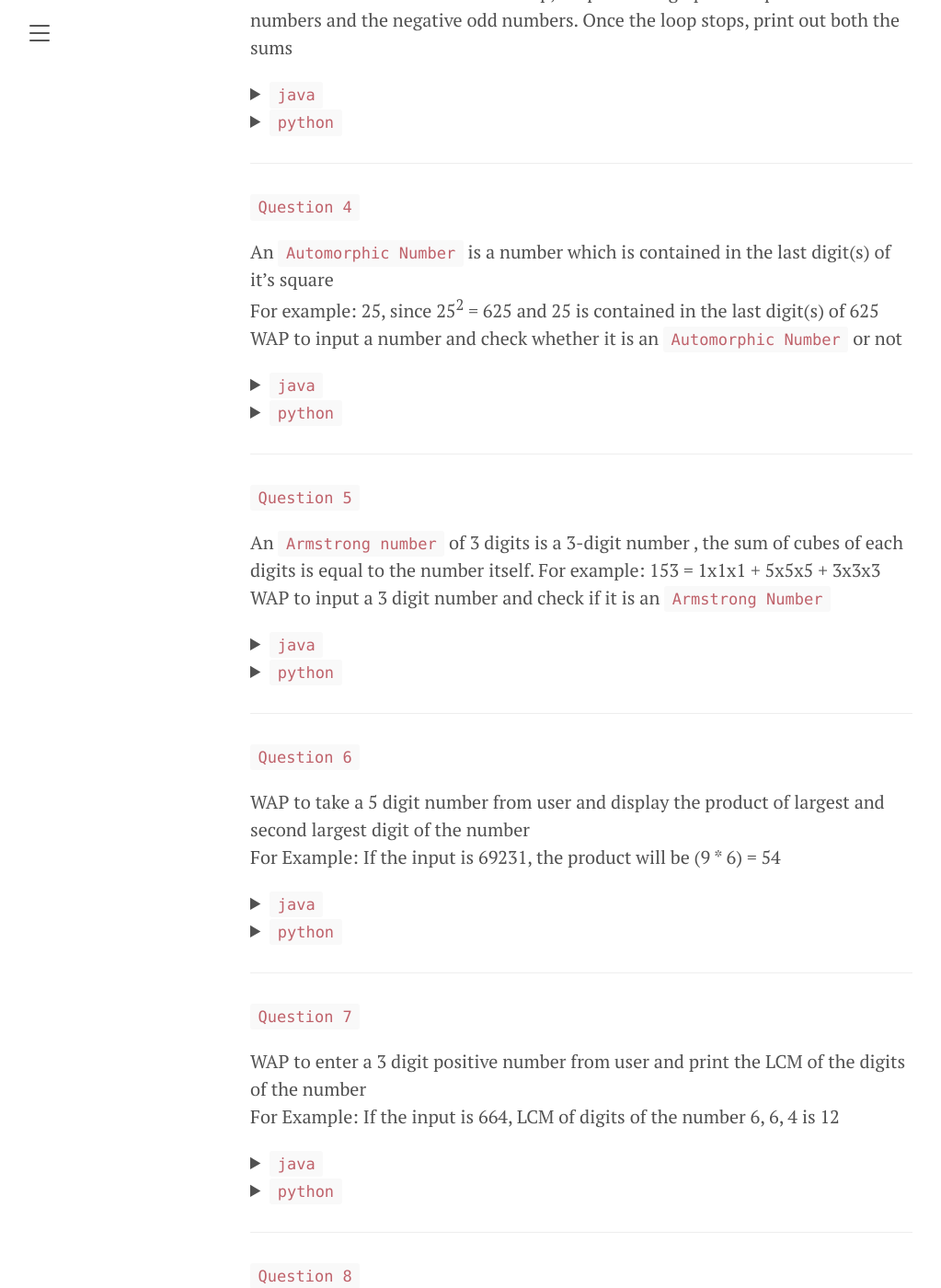
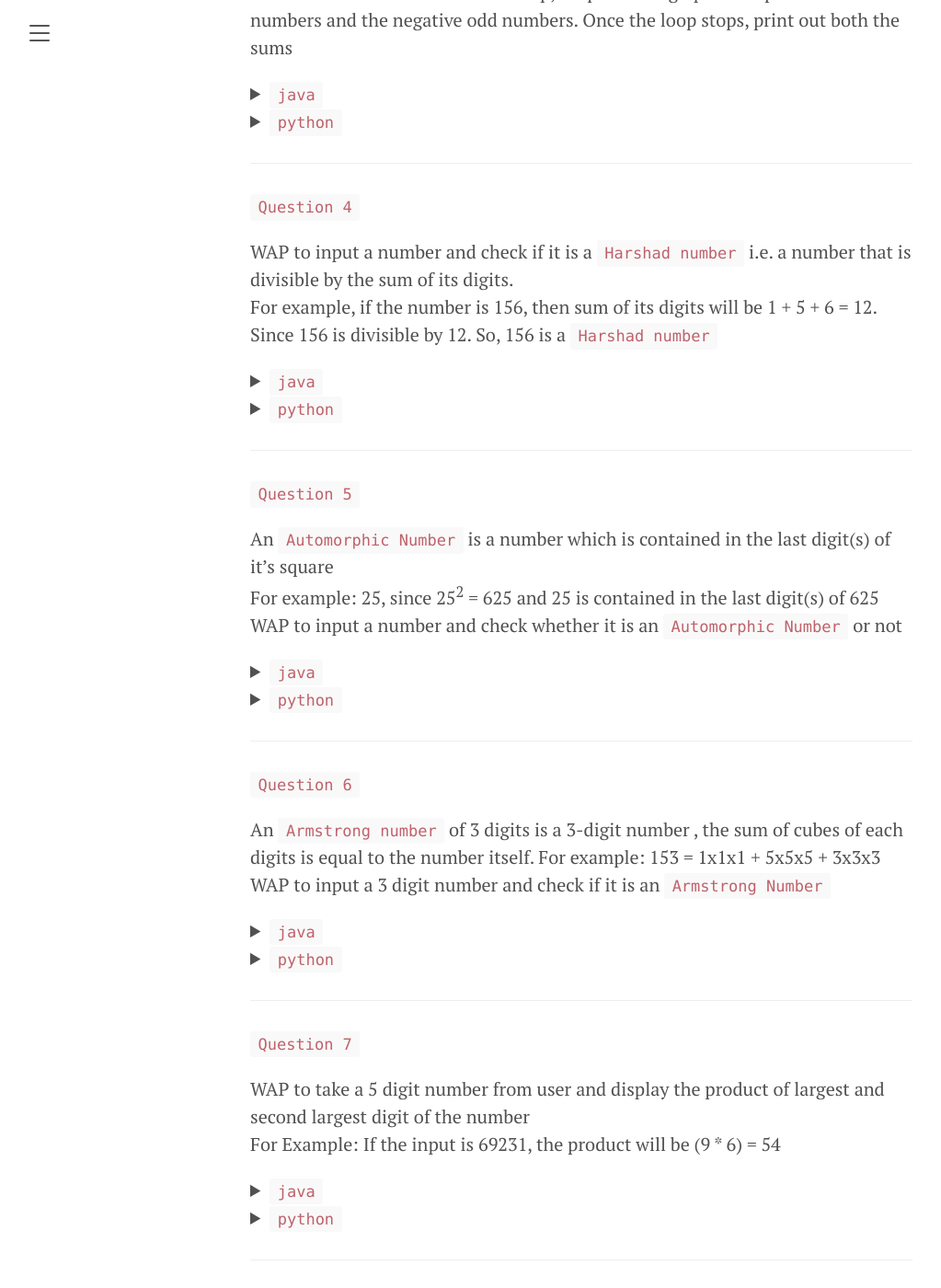
Before and after one commit to banutsav/himucode, a Jekyll site: the page built from docs/_posts/2021-06-19-while-loop.md, in a window 1280 px wide and 1400 px high, scrolled down 971 px. Shown: the whole window at 92% size, without its empty margins (8-1031 px from the left). Built offline with Jekyll 4.4.1, drawn with Linux system fonts in a browser that asks for light colours; some of the changed text lies outside the part shown.

Commit message:
added question for harshad number

```diff
--- a/docs/_config.yml
+++ b/docs/_config.yml
@@ -6,8 +6,8 @@ description:         'This website is a collection of questions and answers for
 just starting to program. If you want to schedule online classes for your kids
 then Get in Touch'
 
-url:                 "https://banutsav.github.io"
-baseurl:             "/himucode"
+url:                 "" #"https://banutsav.github.io"
+baseurl:             "" #"/himucode"
 paginate:            5
 permalink:           pretty
 
--- a/docs/_data/while_loop.yaml
+++ b/docs/_data/while_loop.yaml
@@ -141,6 +141,56 @@ programs:
 
     print("sum of +ve even numbers : ", pe)
     print("sum of -ve odd numbers : ", no)
+
+- title: |
+    WAP to input a number and check if it is a `Harshad number` i.e. a number that
+     is divisible by the sum of its digits.<br>
+    For example, if the number is 156, then sum of its digits will be 1 + 5 + 6 = 12.
+    Since 156 is divisible by 12. So, 156 is a `Harshad number`
+
+  code: |
+
+    import java.util.*;
+    public class MyClass {
+      public static void main(String args[]) {
+
+      Scanner sc = new Scanner(System.in);
+      int rem = 0, sum = 0, n, num;
+      System.out.println("Enter a Number");
+      num = sc.nextInt();
+
+      //Make a copy of num and store it in variable n
+      n = num;
+
+      //Calculates sum of digits
+      while(num > 0)
+      {
+          rem = num % 10;
+          sum = sum + rem;
+          num = num/10;
+
+      }
+      //Checks whether number is divisible by sum of digits
+      if(n % sum == 0)
+        System.out.println(n + " is a harshad number");
+      else
+        System.out.println(n + " is not a harshad number");
+      }
+    }
+
+  python: |
+
+    n = int(input("Enter a Number: "))
+    s = 0
+    num = n
+    while n != 0:
+      d = n % 10
+      n = int(n / 10)
+      s += d
+    if num % s == 0:
+      print("Harshad Number")
+    else:
+      print("Not a Harshad Number")
 
 - title: |
      An `Automorphic Number` is a number which is contained in the last digit(s) of it's square<br>
```
